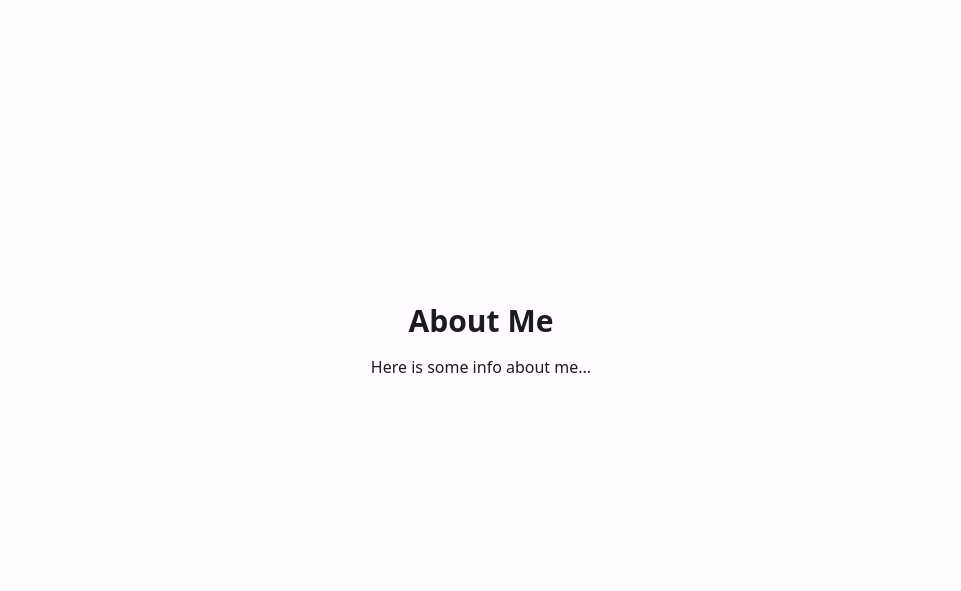
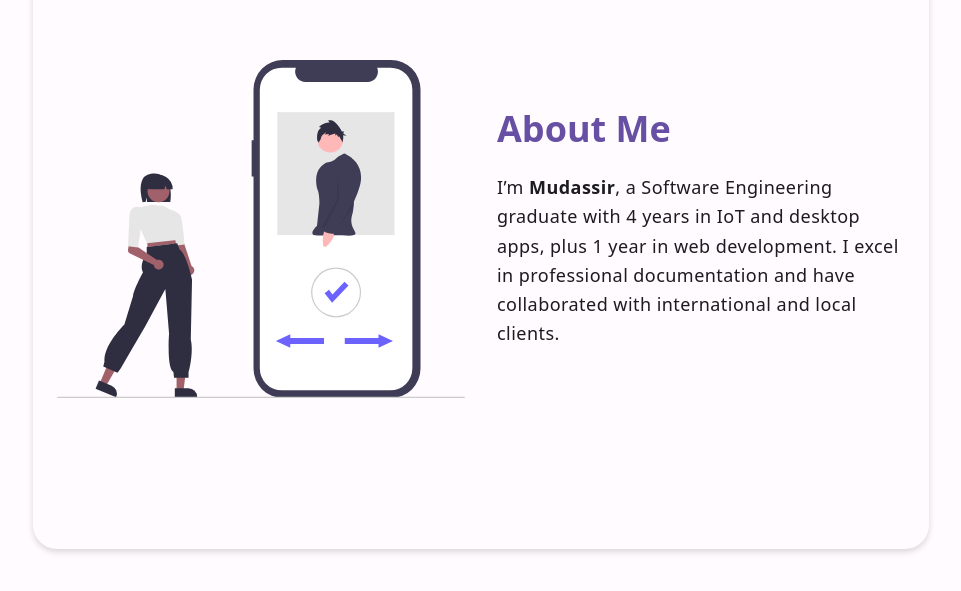
Before and after one commit to ohmudassir/Personal-Portfolio, a React (Vite) app in the folder my-portfolio/: page / in a window 1280 px wide. Shown: the part 923-1514 px from the top of the page, without its empty margins (159-1120 px from the left). Built offline with nearby package versions, Linux system fonts and the light colour scheme.

Commit message:
about section is ready for now

```diff
--- a/my-portfolio/src/sections/About.jsx
+++ b/my-portfolio/src/sections/About.jsx
@@ -1,14 +1,32 @@
+import React from "react";
+import aboutImage from "../assets/about.svg"; // replace with your image path
 
 export default function About() {
   return (
     <section
       id="about"
-      className="min-h-screen pt-16 flex flex-col items-center justify-center gap-4"
+      className="min-h-[80vh] flex flex-col items-center justify-center px-6 py-12 max-w-4xl mx-auto bg-surface rounded-material shadow-material"
     >
-      <h2 className="text-3xl font-bold">About Me</h2>
-      <p className="max-w-xl text-center">
-        Here is some info about me...
-      </p>
+      <div className="w-full flex flex-col md:flex-row items-center gap-8">
+        {/* Image without card styles */}
+        <div className="md:w-1/2 flex justify-center">
+          <img
+            src={aboutImage}
+            alt="About Me"
+            className="max-w-xs md:max-w-full object-cover"
+          />
+        </div>
+
+        {/* Text Content */}
+        <div className="md:w-1/2 text-onSurface">
+          <h2 className="text-4xl font-bold mb-6 text-primary">About Me</h2>
+          <p className="text-lg leading-relaxed tracking-wide">
+            I’m <strong>Mudassir</strong>, a Software Engineering graduate with 4 years in IoT
+            and desktop apps, plus 1 year in web development. I excel in professional
+            documentation and have collaborated with international and local clients.
+          </p>
+        </div>
+      </div>
     </section>
   );
 }
```
Also changed, not shown: my-portfolio/src/assets/about.svg (added).
